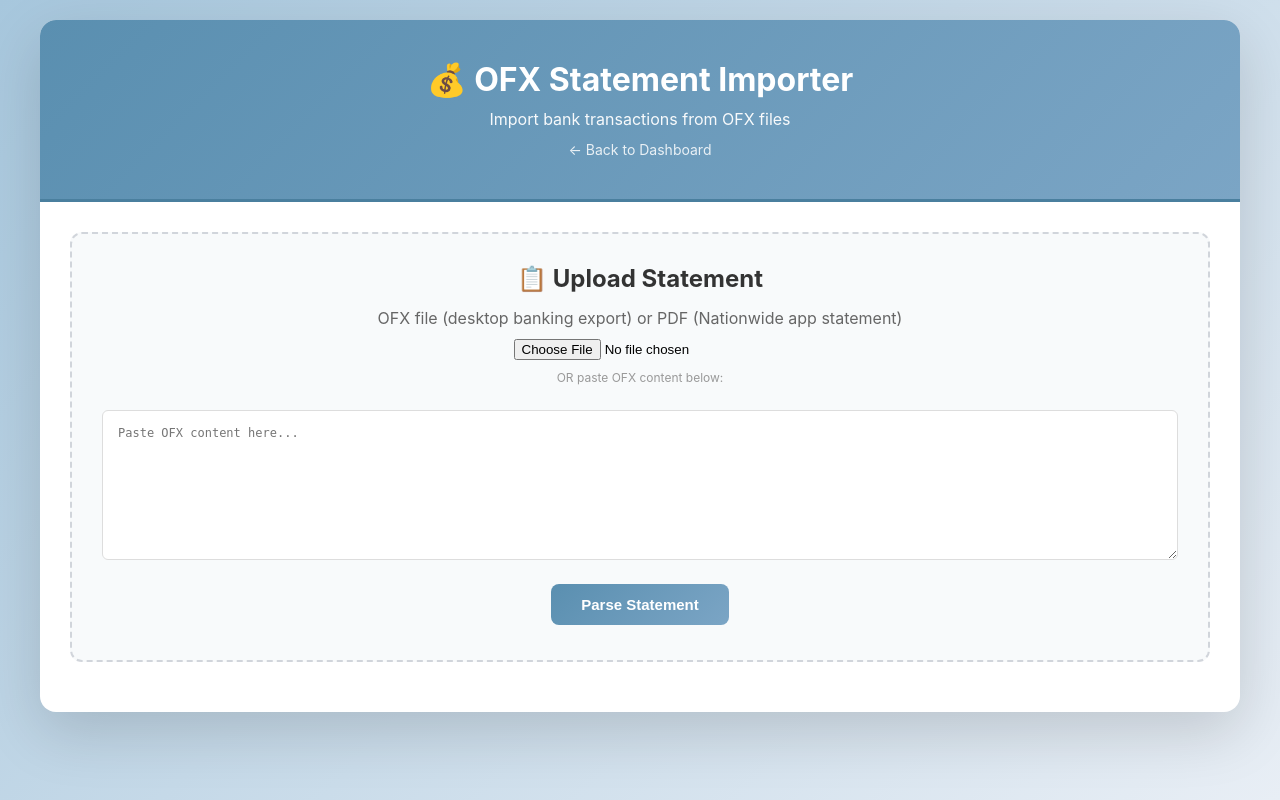
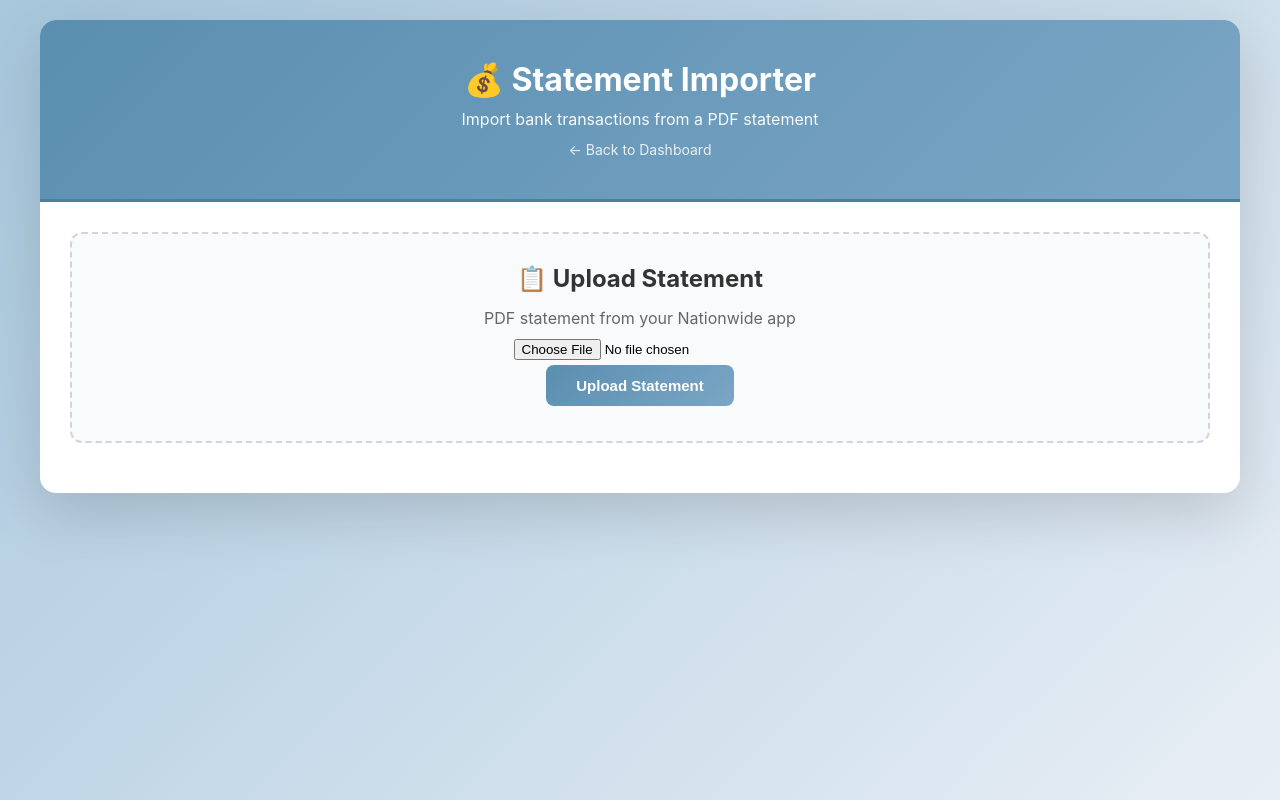
Before and after one commit to mcskelton86/FFDashboard, a Flask app: page /upload in a window 1280 px wide. Run offline with Flask 3, Linux system fonts and the light colour scheme; parts of the project's set-up code (start-up, migrations or seed data) failed here and were passed over.

Commit message:
Drop OFX support; PDF-only upload page with simplified form

```diff
--- a/main.py
+++ b/main.py
@@ -40,63 +40,7 @@ def get_sheets_client():
     except:
         return None
 
-# ===== OFX PARSING =====
-
-def parse_ofx_content(ofx_text):
-    """Parse OFX format and extract transactions"""
-    transactions = []
-
-    # Find all STMTTRN blocks
-    pattern = r'<STMTTRN>.*?</STMTTRN>'
-    matches = re.finditer(pattern, ofx_text, re.DOTALL)
-
-    for match in matches:
-        stmttrn = match.group(0)
-
-        # Extract transaction details
-        trntype = extract_ofx_field(stmttrn, 'TRNTYPE')
-        dtposted = extract_ofx_field(stmttrn, 'DTPOSTED')
-        trnamt = extract_ofx_field(stmttrn, 'TRNAMT')
-        name = extract_ofx_field(stmttrn, 'NAME')
-        memo = extract_ofx_field(stmttrn, 'MEMO')
-        fitid = extract_ofx_field(stmttrn, 'FITID')
-
-        if not (dtposted and trnamt and name):
-            continue
-
-        # Parse date
-        date_str = format_ofx_date(dtposted)
-
-        # Parse amount
-        try:
-            amount = float(trnamt)
-        except:
-            continue
-
-        # Determine if income or expense
-        amount_in = 0
-        amount_out = 0
-        if amount > 0:
-            amount_in = amount
-        else:
-            amount_out = abs(amount)
-
-        # Build description
-        description = name
-        if memo:
-            description = f"{name} - {memo}"
-
-        transactions.append({
-            'date': date_str,
-            'description': description[:100],
-            'amountOut': round(amount_out, 2),
-            'amountIn': round(amount_in, 2),
-            'category': categorize_transaction(description, amount > 0),
-            'fitid': fitid or '',
-            'keepUncategorized': False
-        })
-
-    return transactions
+# ===== STATEMENT PARSING =====
 
 def parse_nationwide_pdf(pdf_bytes):
     """Parse a Nationwide credit card / bank statement PDF.
@@ -152,22 +96,6 @@ def parse_nationwide_pdf(pdf_bytes):
                 })
 
     return transactions
-
-def extract_ofx_field(text, field_name):
-    """Extract a field value from OFX text"""
-    pattern = f'<{field_name}>([^<]+)</{field_name}>'
-    match = re.search(pattern, text)
-    return match.group(1).strip() if match else ''
-
-def format_ofx_date(ofx_date):
-    """Convert OFX date format to readable format"""
-    try:
-        # Handle both YYYYMMDD and longer formats with timestamps
-        date_part = ofx_date[:8]
-        dt = datetime.strptime(date_part, '%Y%m%d')
-        return dt.strftime('%d %b %Y')
-    except:
-        return ofx_date
 
 def normalize_date(date_str):
     """Normalize date from various formats to 'DD Mmm YYYY'"""
@@ -285,28 +213,6 @@ def dashboard():
 def payslip_review():
     return render_template('payslip_review.html')
 
-@app.route('/parse-ofx', methods=['POST'])
-def parse_ofx():
-    try:
-        data = request.json
-        ofx_content = data.get('content', '')
-
-        if not ofx_content:
-            return jsonify({'success': False, 'error': 'No content provided'})
-
-        transactions = parse_ofx_content(ofx_content)
-
-        if not transactions:
-            return jsonify({'success': False, 'error': 'No transactions found in OFX file'})
-
-        return jsonify({
-            'success': True,
-            'transactions': transactions,
-            'count': len(transactions)
-        })
-    except Exception as e:
-        return jsonify({'success': False, 'error': str(e)})
-
 @app.route('/parse-pdf', methods=['POST'])
 def parse_pdf():
     try:
@@ -404,7 +310,7 @@ def save_transactions():
                 txn['category'],
                 datetime.now().strftime('%B'),
                 datetime.now().strftime('%Y'),
-                'OFX Import',
+                'PDF Import',
                 datetime.now().strftime('%d/%m/%Y'),
                 txn.get('fitid', '')
             ])
--- a/templates/dashboard.html
+++ b/templates/dashboard.html
@@ -494,7 +494,7 @@
       <p>Matthew & Riley's combined finances</p>
       <div class="last-update" id="lastUpdate"></div>
       <div class="header-actions">
-        <a href="/upload" class="header-btn">📥 Upload OFX Statement</a>
+        <a href="/upload" class="header-btn">📥 Upload Statement</a>
         <button class="header-btn" onclick="document.getElementById('payslipFile').click()">📄 Upload Payslip</button>
       </div>
     </div>
--- a/templates/index.html
+++ b/templates/index.html
@@ -3,7 +3,7 @@
 <head>
   <meta charset="UTF-8">
   <meta name="viewport" content="width=device-width, initial-scale=1">
-  <title>OFX Statement Importer</title>
+  <title>Statement Importer</title>
   <style>
     * { box-sizing: border-box; }
     body {
@@ -192,8 +192,8 @@
 <body>
   <div class="container">
     <div class="header">
-      <h1>💰 OFX Statement Importer</h1>
-      <p>Import bank transactions from OFX files</p>
+      <h1>💰 Statement Importer</h1>
+      <p>Import bank transactions from a PDF statement</p>
       <a href="/" style="display: inline-block; margin-top: 12px; color: white; text-decoration: none; font-size: 14px; opacity: 0.85;">← Back to Dashboard</a>
     </div>
 
@@ -202,13 +202,10 @@
 
       <div id="uploadSection" class="upload-section">
         <h2>📋 Upload Statement</h2>
-        <p>OFX file (desktop banking export) or PDF (Nationwide app statement)</p>
-        <input type="file" id="ofxFile" accept=".ofx,.txt,.pdf">
+        <p>PDF statement from your Nationwide app</p>
+        <input type="file" id="ofxFile" accept=".pdf">
         <br>
-        <p style="font-size: 12px; color: #999;">OR paste OFX content below:</p>
-        <textarea id="ofxPaste" placeholder="Paste OFX content here..."></textarea>
-        <br>
-        <button onclick="parseStatement()">Parse Statement</button>
+        <button onclick="parseStatement()">Upload Statement</button>
       </div>
 
       <div id="loading" class="loading">
@@ -261,59 +258,24 @@
 
     function parseStatement() {
       const file = document.getElementById('ofxFile').files[0];
-
-      if (file) {
-        const isPdf = file.name.toLowerCase().endsWith('.pdf') || file.type === 'application/pdf';
-        if (isPdf) {
-          sendPdfRequest(file);
-          return;
-        }
-        const reader = new FileReader();
-        reader.onload = (e) => sendOfxRequest(e.target.result);
-        reader.readAsText(file);
+      if (!file) {
+        showMessage('Choose a PDF statement to upload', 'error');
         return;
       }
-
-      const content = document.getElementById('ofxPaste').value;
-      if (!content) {
-        showMessage('Upload a file or paste OFX content', 'error');
-        return;
-      }
-      sendOfxRequest(content);
-    }
-
-    function handleParseResponse(data) {
-      document.getElementById('loading').classList.remove('active');
-      if (data.success) {
-        currentTransactions = data.transactions;
-        displayReview(data.transactions, data.count);
-      } else {
-        showMessage('Error: ' + data.error, 'error');
-      }
-    }
-
-    function sendOfxRequest(content) {
-      document.getElementById('loading').classList.add('active');
-      fetch('/parse-ofx', {
-        method: 'POST',
-        headers: { 'Content-Type': 'application/json' },
-        body: JSON.stringify({ content: content })
-      })
-      .then(r => r.json())
-      .then(handleParseResponse)
-      .catch(e => {
-        document.getElementById('loading').classList.remove('active');
-        showMessage('Error: ' + e.message, 'error');
-      });
-    }
-
-    function sendPdfRequest(file) {
       document.getElementById('loading').classList.add('active');
       const fd = new FormData();
       fd.append('file', file);
       fetch('/parse-pdf', { method: 'POST', body: fd })
         .then(r => r.json())
-        .then(handleParseResponse)
+        .then(data => {
+          document.getElementById('loading').classList.remove('active');
+          if (data.success) {
+            currentTransactions = data.transactions;
+            displayReview(data.transactions, data.count);
+          } else {
+            showMessage('Error: ' + data.error, 'error');
+          }
+        })
         .catch(e => {
           document.getElementById('loading').classList.remove('active');
           showMessage('Error: ' + e.message, 'error');
@@ -387,7 +349,6 @@
       document.getElementById('reviewSection').classList.remove('active');
       document.getElementById('finishedSection').style.display = 'none';
       document.getElementById('ofxFile').value = '';
-      document.getElementById('ofxPaste').value = '';
       currentTransactions = [];
     }
   </script>
```
